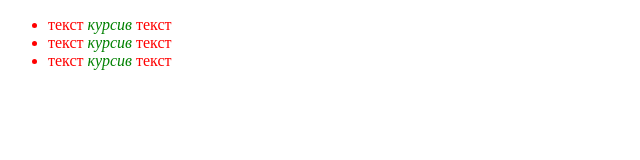
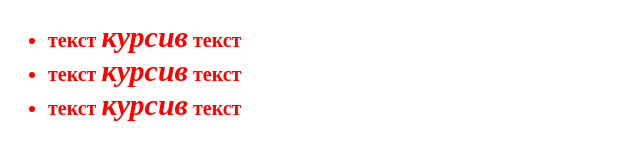
Before and after one commit to ArhipovaDaria2212/first, a plain HTML site: page index.html in a window 1280 px wide. Shown: the whole page, without its empty margins (0-640 px from the left). Drawn offline with Linux system fonts and the light colour scheme.

Commit message:
задача 23.7

```diff
--- a/index.css
+++ b/index.css
@@ -1,11 +1,12 @@
+i {
+    font-size: 30px;
+}
+
 ul {
-    color: blue;
+    font-size: 20px;
 }
 
 li {
     color: red;
+    font-weight: bold;
 }
-
-i {
-    color: green;
-}
--- a/index.html
+++ b/index.html
@@ -7,7 +7,7 @@
 </head>
 <body>
     <ul>
-        <li>текст <i>курсив</i> текст</li> <!--в теге i текст зеленый-->
+        <li>текст <i>курсив</i> текст</li> <!--в теге i размер текста 30px-->
         <li>текст <i>курсив</i> текст</li>
         <li>текст <i>курсив</i> текст</li>
     </ul>
```
